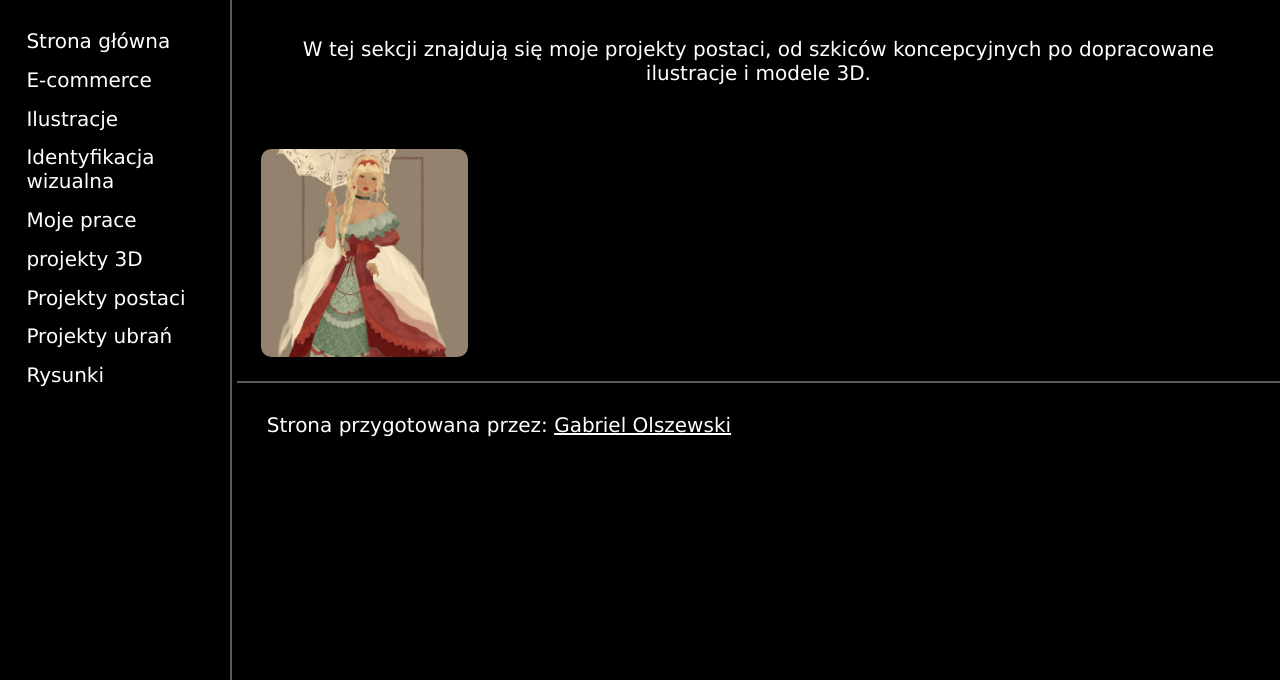
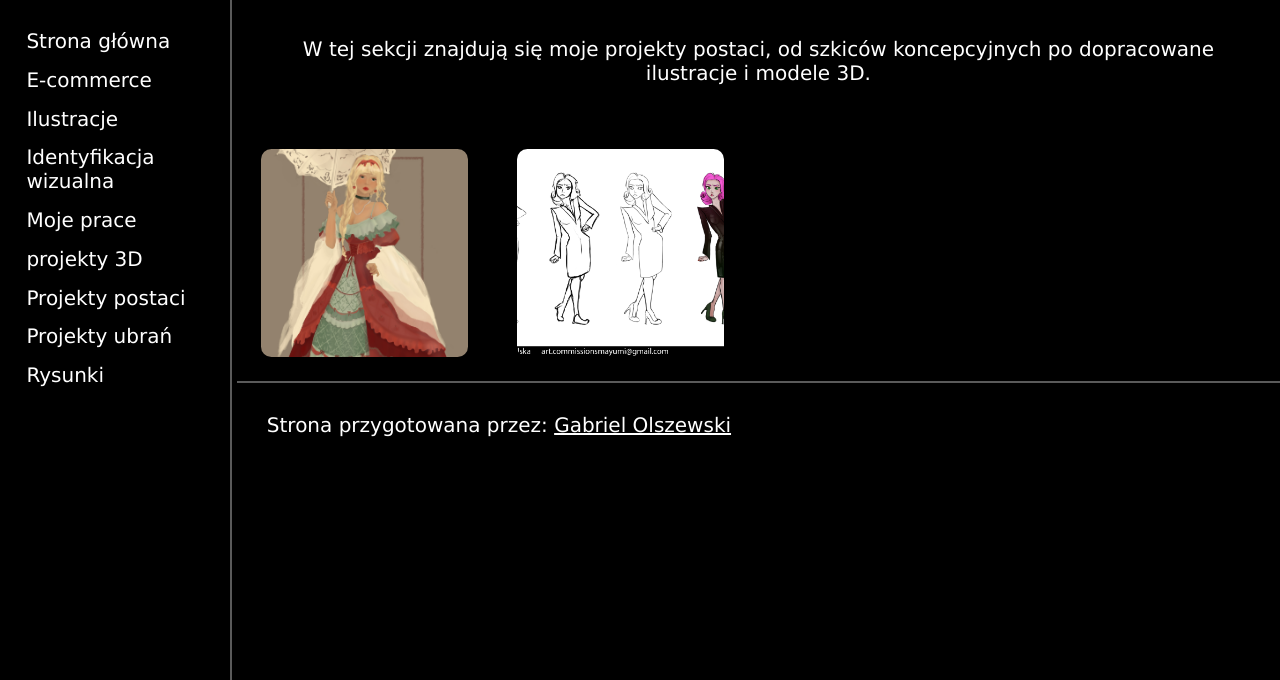
Before and after one commit to mayumi32/mayumi32.github.io, a plain HTML site: page index.html in a window 1280 px wide. Both pictures are taken after a click on the item "Projekty postaci". Shown: the part 120-800 px from the top of the page. Drawn offline with nearby package versions, Linux system fonts and the light colour scheme; a web font is replaced by a local one.

Commit message:
nowapostac

```diff
--- a/index.html
+++ b/index.html
@@ -107,6 +107,7 @@
                     <p>W tej sekcji znajdują się moje projekty postaci, od szkiców koncepcyjnych po dopracowane ilustracje i modele 3D.</p>
                 </div>
                 <div class="work" ><img onclick="showImage(this.src)" src="menu/Projekty postaci/jabko to33.jpg"></div>
+                <div class="work" ><img onclick="showImage(this.src)" src="menu/Projekty postaci/postać 1.png"></div>
             </section>
             <section id="projektyUbran">
                 <div>
```
Also changed, not shown: menu/Projekty postaci/postać 1.png (added).
